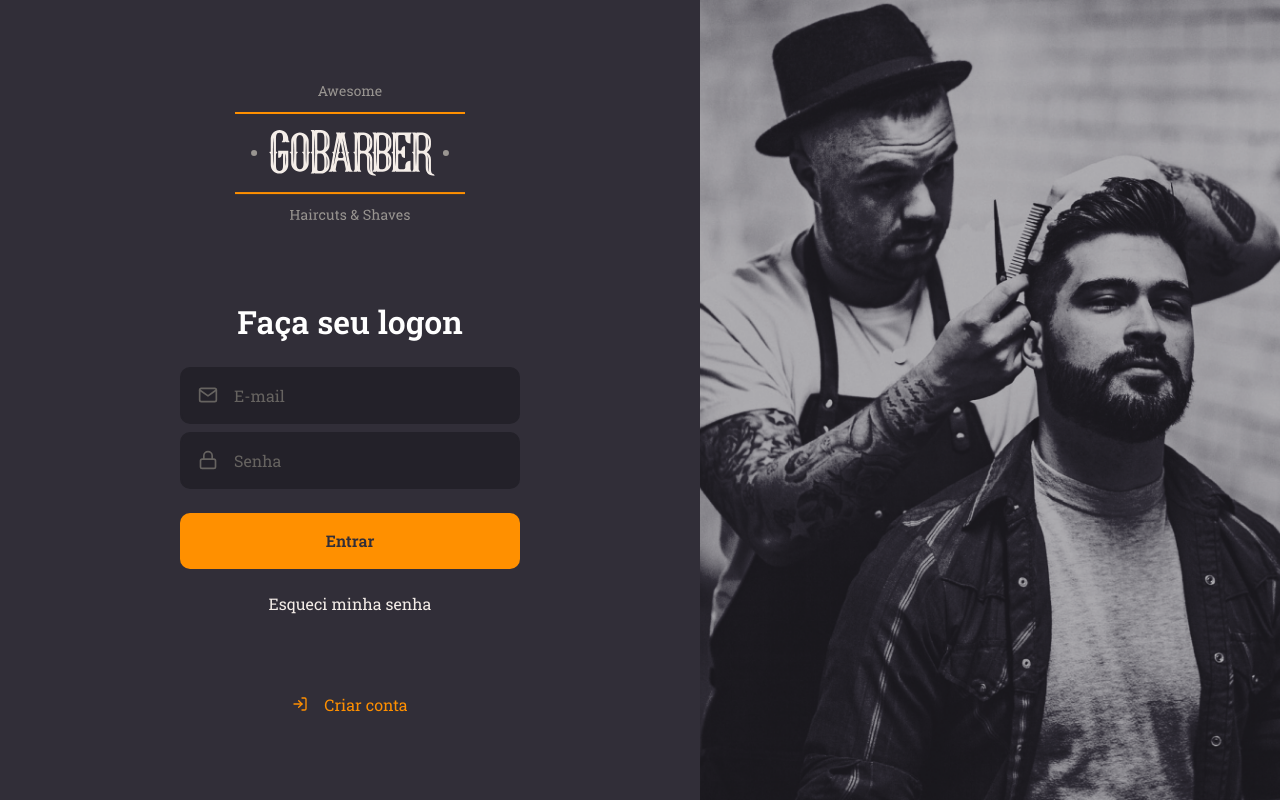
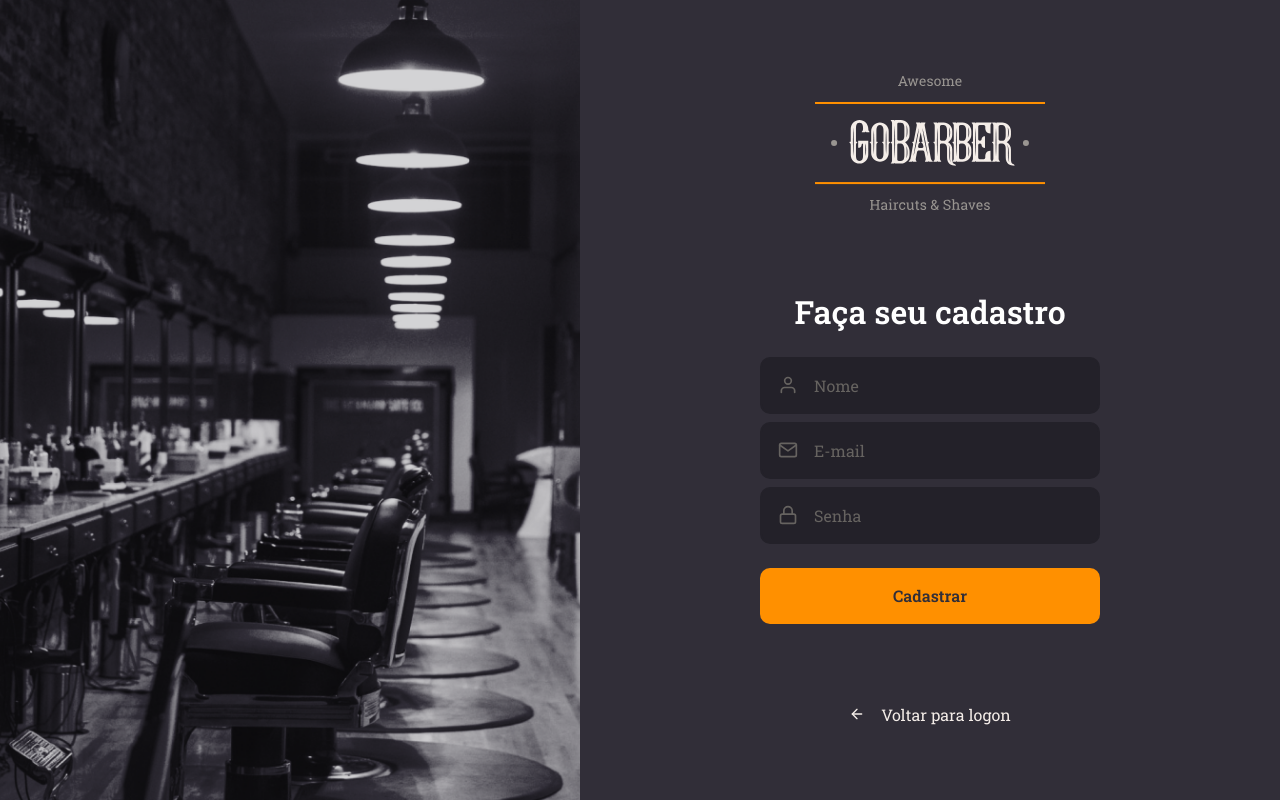
Before and after one commit to douglasdeoliveira/gobarber, a React (Create React App) app in the folder frontend/: page /signup in a window 1280 px wide. Built offline with nearby package versions, Linux system fonts and the light colour scheme.

Commit message:
[frontend] feat: add SignUp page

```diff
--- a/frontend/src/App.tsx
+++ b/frontend/src/App.tsx
@@ -1,11 +1,12 @@
 import React from 'react';
 
 import SignIn from './pages/SignIn';
+import SignUp from './pages/SignUp';
 import GlobalStyle from './styles/global';
 
 const App: React.FC = () => (
   <>
-    <SignIn />
+    <SignUp />
     <GlobalStyle />
   </>
 );
--- /dev/null
+++ b/frontend/src/pages/SignUp/index.tsx
@@ -0,0 +1,40 @@
+import React from 'react';
+import { FiArrowLeft, FiMail, FiLock, FiUser } from 'react-icons/fi';
+
+import logoImg from '../../assets/logo.svg';
+import Button from '../../components/Button';
+import Input from '../../components/Input';
+import { Background, Content, Container } from './styles';
+
+const SignUp: React.FC = () => {
+  return (
+    <Container>
+      <Background />
+      <Content>
+        <img src={logoImg} alt="GoBarber" />
+
+        <form>
+          <h1>Faça seu cadastro</h1>
+
+          <Input name="name" icon={FiUser} type="text" placeholder="Nome" />
+          <Input name="email" icon={FiMail} type="text" placeholder="E-mail" />
+          <Input
+            name="password"
+            icon={FiLock}
+            type="password"
+            placeholder="Senha"
+          />
+
+          <Button type="submit">Cadastrar</Button>
+        </form>
+
+        <a href="signup">
+          <FiArrowLeft />
+          Voltar para logon
+        </a>
+      </Content>
+    </Container>
+  );
+};
+
+export default SignUp;
--- /dev/null
+++ b/frontend/src/pages/SignUp/styles.ts
@@ -0,0 +1,52 @@
+import { shade } from 'polished';
+import styled from 'styled-components';
+
+import signUpBackgroundImg from '../../assets/sign-up-background.png';
+import colors from '../../styles/colors';
+
+export const Container = styled.div`
+  display: flex;
+  align-items: stretch;
+  height: 100vh;
+`;
+
+export const Content = styled.div`
+  display: flex;
+  align-items: center;
+  place-content: center;
+  flex-direction: column;
+  width: 100%;
+  max-width: 700px;
+
+  form {
+    margin: 80px 0;
+    width: 340px;
+    text-align: center;
+
+    h1 {
+      margin-bottom: 24px;
+    }
+  }
+
+  > a {
+    display: flex;
+    align-items: center;
+    color: ${colors.lightGray};
+    text-decoration: none;
+    transition: color 0.2s;
+
+    &:hover {
+      color: ${shade(0.2, colors.lightGray)};
+    }
+
+    svg {
+      margin-right: 16px;
+    }
+  }
+`;
+
+export const Background = styled.div`
+  flex: 1;
+  background: url(${signUpBackgroundImg}) no-repeat center;
+  background-size: cover;
+`;
```
Also changed, not shown: frontend/src/assets/sign-up-background.png (renamed from frontend/src/assets/1587470786293-attachment.png).
